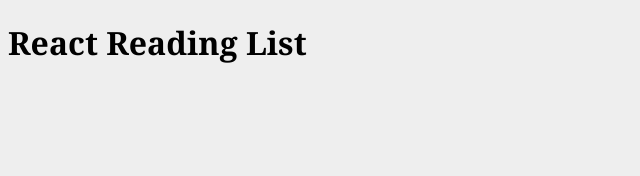
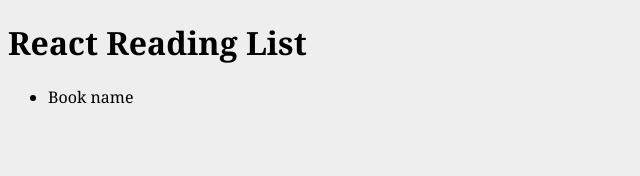
Before and after one commit to kthong3/learn-graphql, a React (Create React App) app in the folder client/: page / in a window 1280 px wide. Shown: the top 176 px of the page, without its empty margins (0-640 px from the left). Built offline with nearby package versions, Linux system fonts and the light colour scheme.

Commit message:
create BookList component

```diff
--- a/client/src/App.js
+++ b/client/src/App.js
@@ -1,9 +1,11 @@
 import React from 'react';
+import BookList from './components/BookList'
 
 function App() {
   return (
     <div id="main">
       <h1>React Reading List</h1>
+      <BookList />
     </div>
   );
 }
--- /dev/null
+++ b/client/src/components/BookList.js
@@ -0,0 +1,15 @@
+import React, { Component } from 'react';
+
+class BookList extends Component {
+  render() {
+    return (
+      <div>
+        <ul id="book-list">
+          <li>Book name</li>
+        </ul>
+      </div>
+    );
+  }
+}
+
+export default BookList;
```
